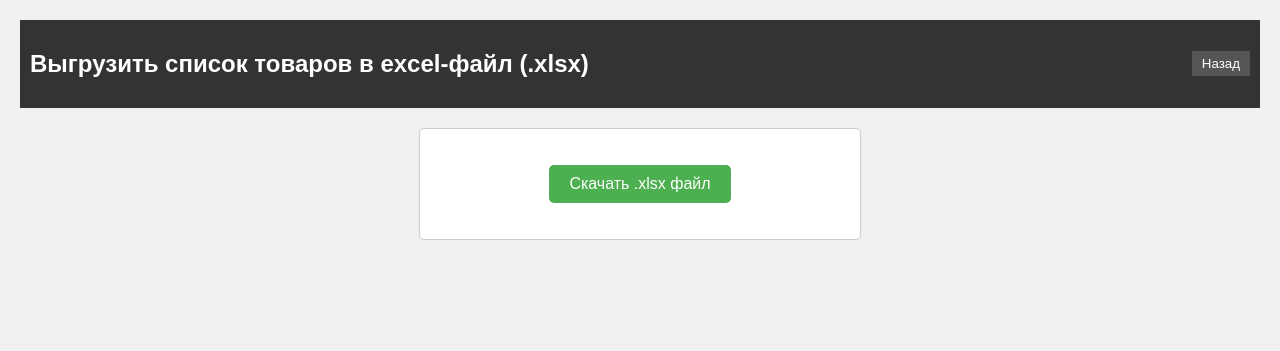
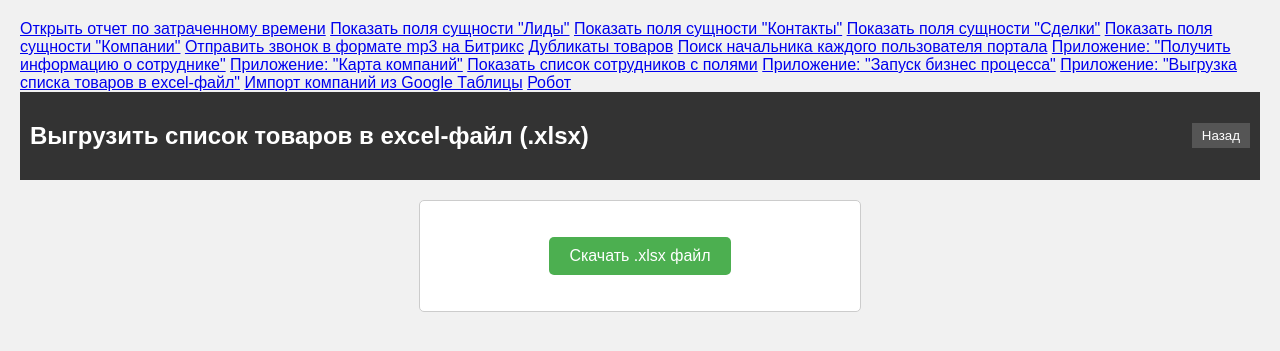
Before and after one commit to hlopikit/is_demo, a Django app: template product_list_excel/templates/productexcellist.html in a window 1280 px wide. Shown: the top 351 px of the page. Run offline with Django 3.2, Linux system fonts and the light colour scheme; the template is opened without the code that fills it, so the values that code supplies are empty.

Commit message:
templates

```diff
--- a/product_list_excel/templates/productexcellist.html
+++ b/product_list_excel/templates/productexcellist.html
@@ -59,6 +59,7 @@
     </style>
 </head>
 <body>
+    {% include "top_menu.html" %}
     <div class="header">
         <h2>Выгрузить список товаров в excel-файл (.xlsx)</h2>
         <button onclick="document.location='{% url 'reload_start'%}'">Назад</button>
--- a/requirements.txt
+++ b/requirements.txt
@@ -3,3 +3,4 @@ django-mptt
 mutagen
 django-prettyjson
 psycopg2-binary
+openpyxl
--- /dev/null
+++ b/start/templates/top_menu.html
@@ -0,0 +1,18 @@
+<div>
+    <a href="/tasks/get_fact/">Открыть отчет по затраченному времени</a>
+    <a href="/crmfields/show_lead_fields/">Показать поля сущности "Лиды"</a>
+    <a href="/crmfields/show_contact_fields/">Показать поля сущности "Контакты"</a>
+    <a href="/crmfields/show_deal_fields/">Показать поля сущности "Сделки"</a>
+    <a href="/crmfields/show_company_fields/">Показать поля сущности "Компании"</a>
+    <a href="/callsuploader/register_call/">Отправить звонок в формате mp3 на Битрикс</a>
+    <a href="/duplicatefinder/finded_duplicates/">Дубликаты товаров</a>
+    <a href="/urlmanager/searchmanager/">Поиск начальника каждого пользователя портала</a>
+    <a href="/selectuser/SelectUser/">Приложение: "Получить информацию о сотруднике"</a>
+    <a href="/company_on_map/map/">Приложение: "Карта компаний"</a>
+    <a href="/employeegrid/show_grid/">Показать список сотрудников с полями</a>
+    <a href="/allcompbizproc/run_bizproc/">Приложение: "Запуск бизнес процесса"</a>
+    <a href="/product_list_in_excel/product_excel/">Приложение: "Выгрузка списка товаров в excel-файл"</a>
+    <a href="/import_company_google/import/">Импорт компаний из Google Таблицы</a>
+
+    <a href="/robot/home/">Робот</a>
+</div>
--- a/urls.py
+++ b/urls.py
@@ -35,7 +35,7 @@ urlpatterns = [
     path('company_on_map/', include('company_on_map.urls')),
     path('robot/', include('robot_currency.urls', 'bitrix_robot_currency')),
     path('employeegrid/', include('employeegrid.urls')),
-    #path('product_list_in_excel/', include('product_list_excel.urls')),
+    path('product_list_in_excel/', include('product_list_excel.urls')),
     path('allcompbizproc/', include('allcompbizproc.urls')),
     path('import_company_google/',include('import_company_google.urls'))
 
```
Also changed, not shown: start/templates/start_page.html (+1 -19 lines).
